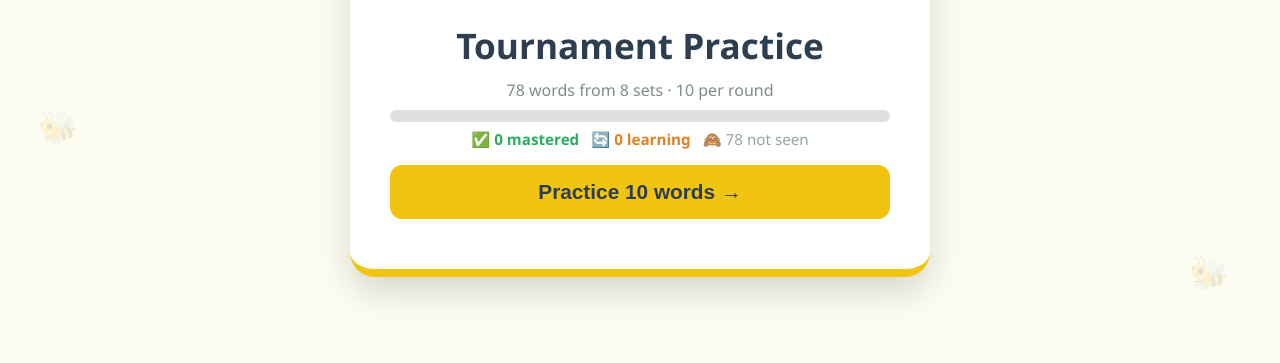
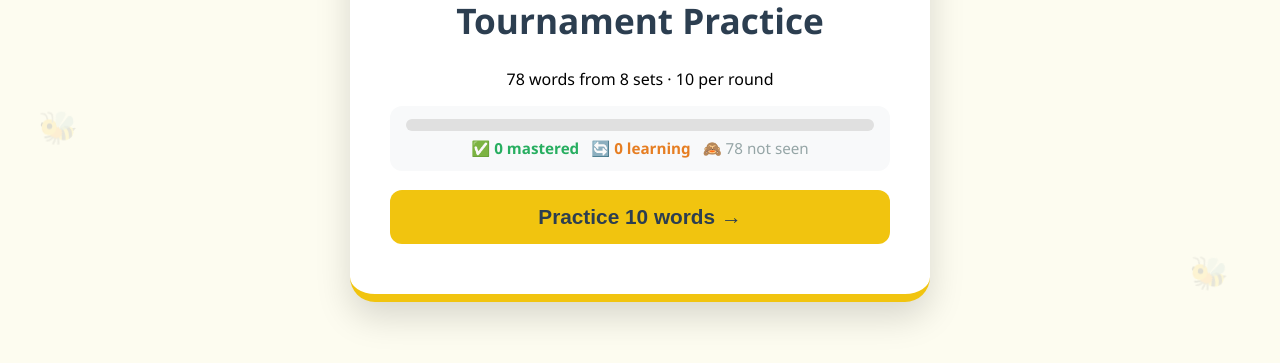
Before and after one commit to elipsoid-cz/hippo, a website: page english/spelling-bees/tournament/index.html in a window 1280 px wide. Shown: the part 373-736 px from the top of the page. Drawn offline with Linux system fonts and the light colour scheme; no server answers.

Commit message:
fix: progress tracker jako vizuálně oddělená skupina (padding + bg)
Co-Authored-By: Claude Sonnet 4.6 <noreply@anthropic.com>

```diff
--- a/english/spelling-bees/shared/styles.css
+++ b/english/spelling-bees/shared/styles.css
@@ -80,13 +80,8 @@ body:has(#game-zone:not(.hidden)) .bg-float { display: none; }
 
 h1 {
     color: var(--secondary);
-    margin: 0.5rem 0 0.6rem 0;
+    margin: 0.5rem 0 1.5rem 0;
     font-size: 2.2rem;
-}
-
-#header-desc {
-    margin: 0 0 0 0;
-    color: #7f8c8d;
 }
 
 /* --- Audio Buttons --- */
@@ -688,7 +683,10 @@ input:read-only {
 
 /* --- Tournament Progress Tracker --- */
 .tournament-progress {
-    margin: 0.6rem 0 1rem 0;
+    margin: 0.8rem 0 1.2rem 0;
+    background: #f8f9fa;
+    border-radius: 12px;
+    padding: 0.8rem 1rem;
 }
 
 .tp-bar {
```
